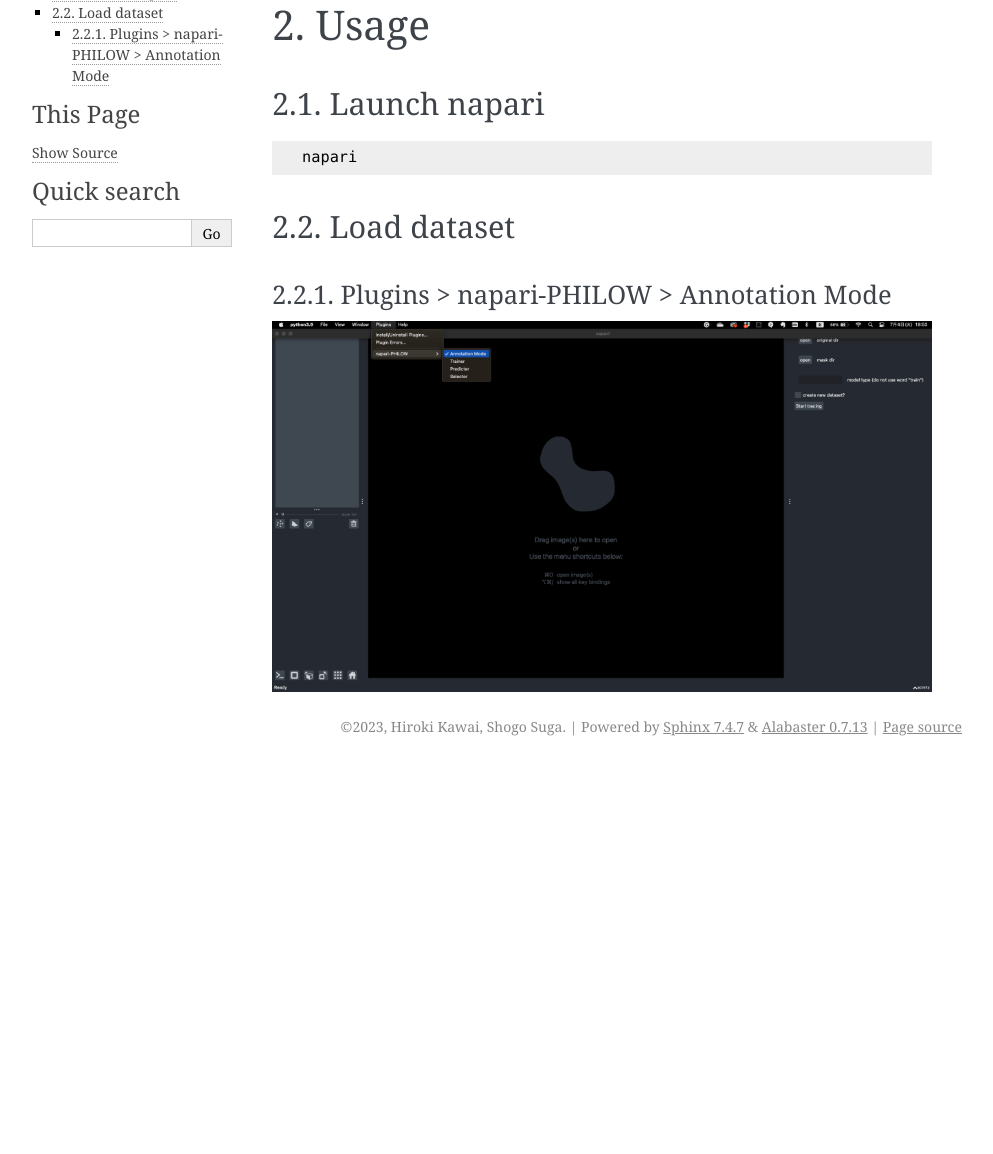
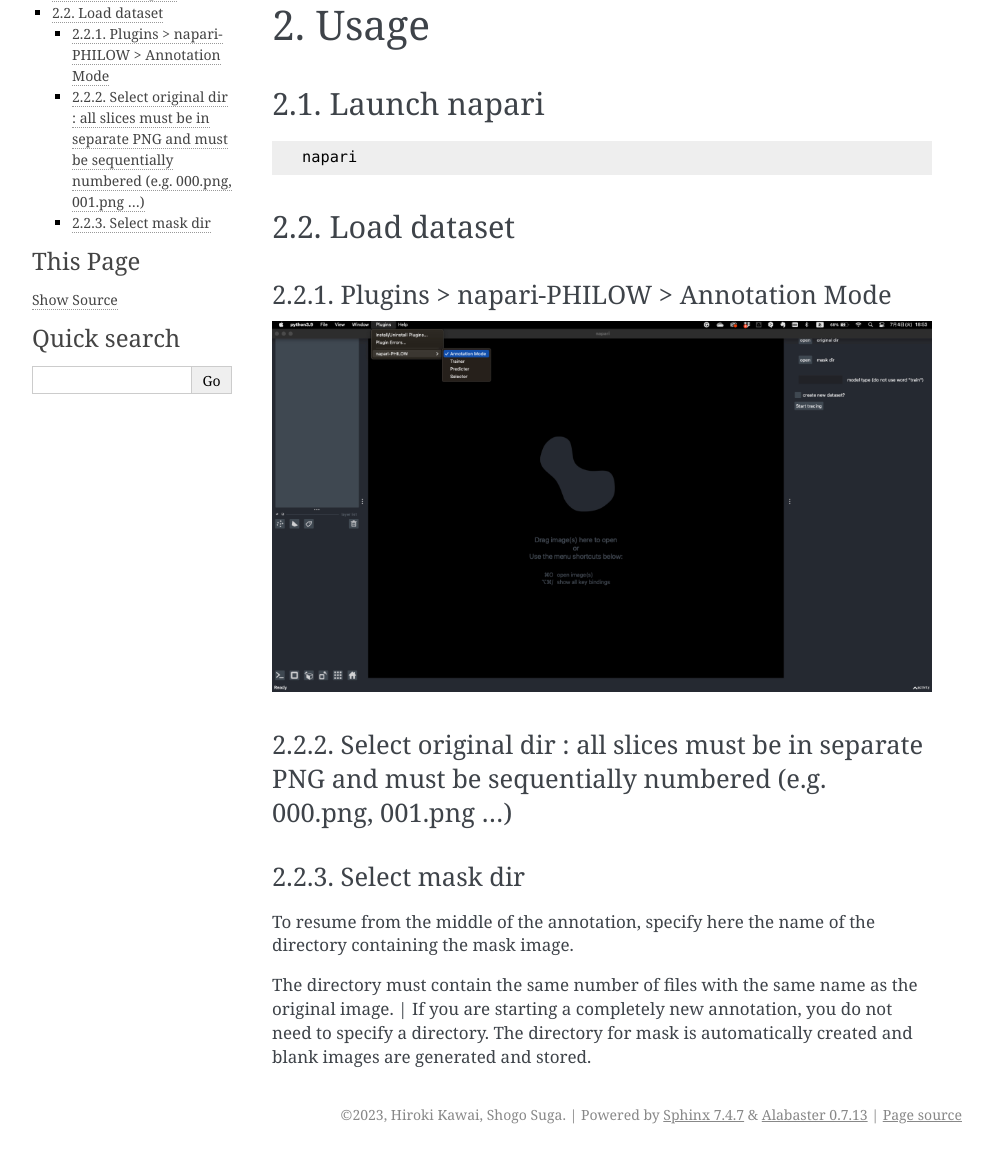
Before and after one commit to neurobiology-ut/PHILOW, a Sphinx documentation site: the page built from docs/usage.rst, in a window 1280 px wide, cut to the strip 134-1288 px from the top of the page. Shown: the whole strip, without its empty margins (148-1141 px from the left). Built offline with Sphinx 7.4.7, drawn with Linux system fonts in a browser that asks for light colours; before the commit the page ends 900 px from its top, so only the background shows below that.

Commit message:
mod: readthedocs

```diff
--- a/docs/usage.rst
+++ b/docs/usage.rst
@@ -16,6 +16,17 @@
 ------------
 
 Plugins > napari-PHILOW > Annotation Mode
-^^^^^^^^^^^^^^^^^^^^^^^^^^^^^^^^^^^^^^^^^
+"""""""""""""""""""""""""""""""""""""""""
 
 .. image:: images/image_001.jpeg
+
+Select original dir : all slices must be in separate PNG and must be sequentially numbered (e.g. 000.png, 001.png ...)
+""""""""""""""""""""""""""""""""""""""""""""""""""""""""""""""""""""""""""""""""""""""""""""""""""""""""""""""""""""""
+
+Select mask dir
+"""""""""""""""
+
+| To resume from the middle of the annotation, specify here the name of the directory containing the mask image.
+The directory must contain the same number of files with the same name as the original image.
+| If you are starting a completely new annotation, you do not need to specify a directory.
+The directory for mask is automatically created and blank images are generated and stored.
```
